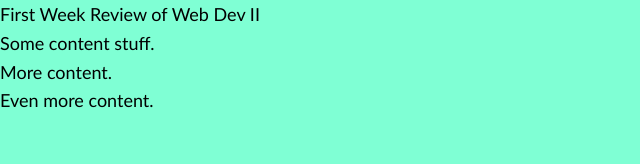
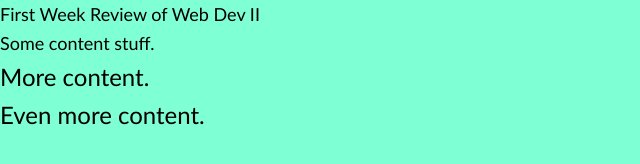
Before and after one commit to jasm0008/html2-week1, a plain HTML site: page index.html in a window 1280 px wide. Shown: the whole page, without its empty margins (0-640 px from the left). Drawn offline with Linux system fonts and the light colour scheme.

Commit message:
targetted class in css

```diff
--- a/styles/styles.css
+++ b/styles/styles.css
@@ -51,9 +51,13 @@ html{
     background-color:aquamarine;
     font-size:18px;
     font-family: 'Gill Sans', 'Gill Sans MT', Calibri, 'Trebuchet MS', sans-serif;
-
 }
 
 body{
         line-height:1.6;
 }
+
+/* to target a class, use the . before the classname */
+.larger{
+    font-size:24px;
+}
```
